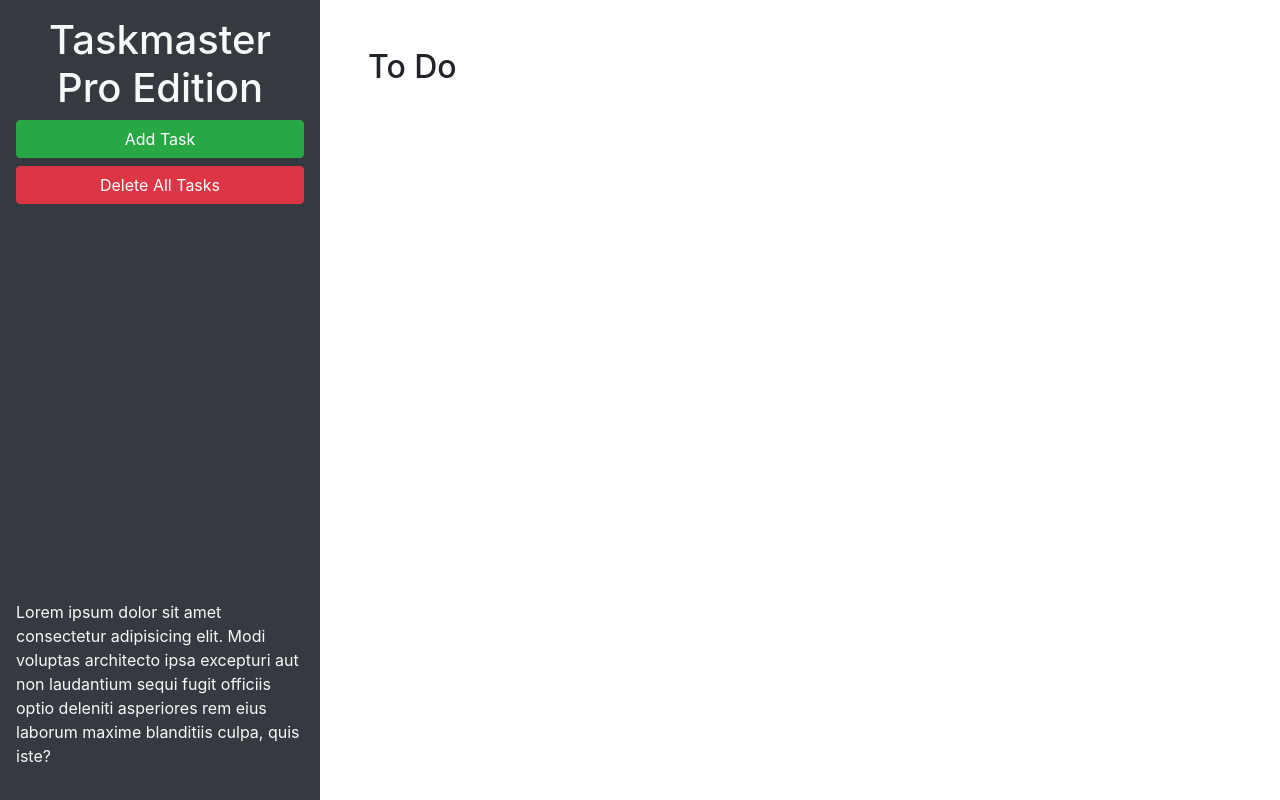
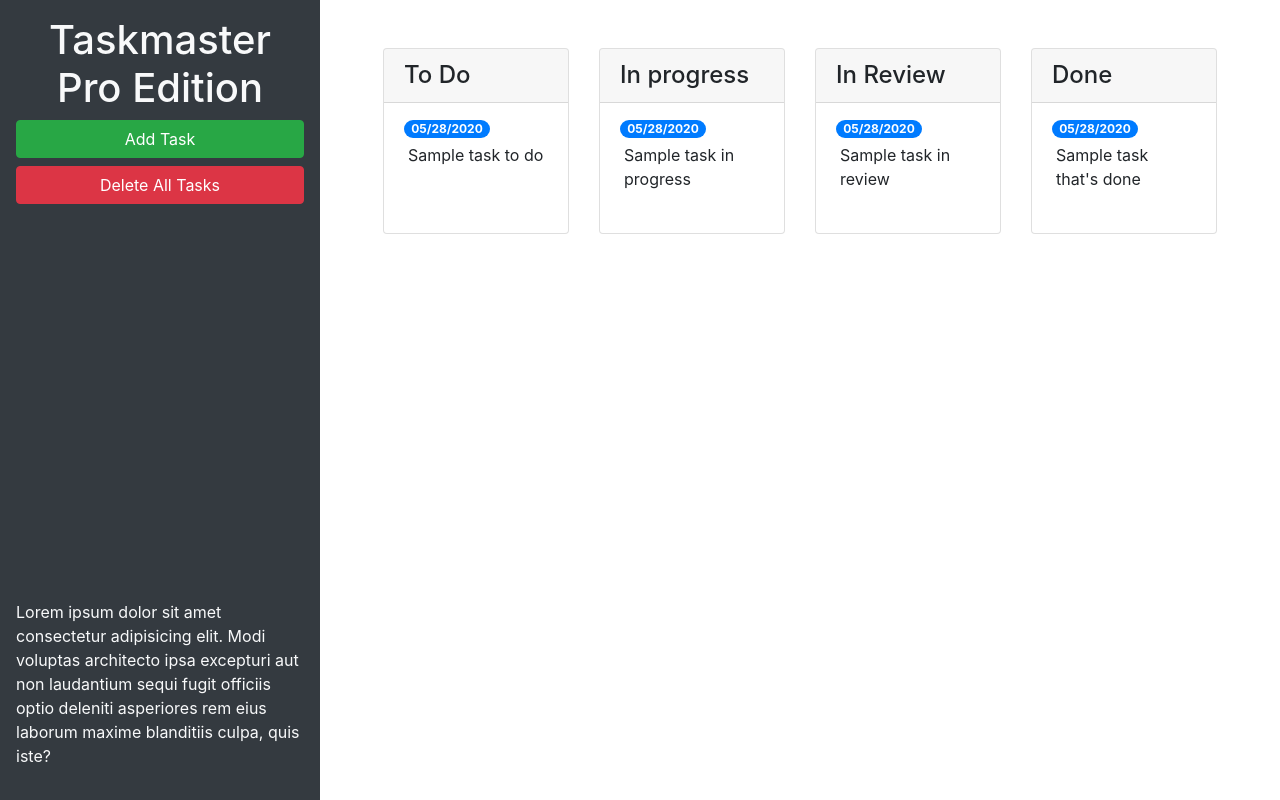
Before and after one commit to e-leal/taskmaster-pro, a plain HTML site: page index.html in a window 1280 px wide. Drawn offline with nearby package versions, Linux system fonts and the light colour scheme.

Commit message:
Bootstrap grid and components

```diff
--- a/index.html
+++ b/index.html
@@ -24,9 +24,67 @@
       </p>
     </header>
     <main class="col-12 col-lg-9">
-      <div class="m-5">
-        <h2>To Do</h2>
-        <ul id="list-toDo" class="list-group"> </ul>
+      <div class="m-5 row justify-content-around">
+        <!-- todo start -->
+        <div class="col-12 col-md-6 col-xl-3 mb-3">
+          <div class="card">
+            <h4 class="card-header">
+              To Do
+            </h4>
+            <ul id="list-toDo" class="list-group list-group-flush">
+              <li class="list-group-item">
+                <span class="badge badge-primary badge-pill">05/28/2020</span>
+                <p class="m-1">Sample task to do</p>
+              </li>
+            </ul>
+          </div>
+        </div>
+        <!-- todo end -->
+        <!-- in progress start -->
+        <div class="col-12 col-md-6 col-xl-3 mb-3">
+          <div class="card">
+            <h4 class="card-header">
+              In progress
+            </h4>
+            <ul id="list-inProgress" class="list-group list-group-flush">
+              <li class="list-group-item">
+                <span class="badge badge-primary badge-pill">05/28/2020</span>
+                <p class="m-1">Sample task in progress</p>
+              </li>
+            </ul>
+          </div>
+        </div>
+        <!-- in progress end -->
+        <!-- in review start -->
+        <div class="col-12 col-md-6 col-xl-3 mb-3">
+          <div class="card">
+            <h4 class="card-header">
+              In Review
+            </h4>
+            <ul id="list-inReview" class="list-group list-group-flush">
+              <li class="list-group-item">
+                <span class="badge badge-primary badge-pill">05/28/2020</span>
+                <p class="m-1">Sample task in review</p>
+              </li>
+            </ul>
+          </div>
+        </div>
+        <!-- in review end -->
+        <!-- done start -->
+        <div class="col-12 col-md-6 col-xl-3 mb-3">
+          <div class="card">
+            <h4 class="card-header">
+              Done
+            </h4>
+            <ul id="list-done" class="list-group list-group-flush">
+              <li class="list-group-item">
+                <span class="badge badge-primary badge-pill">05/28/2020</span>
+                <p class="m-1">Sample task that's done</p>
+              </li>
+            </ul>
+          </div>
+        </div>
+        <!-- done end -->
       </div>
     </main>
   </div>
@@ -46,11 +104,11 @@
           <form>
             <div class="form-group">
               <label for="modalTaskDescription">Task description</label>
-              <textarea id="modalTaskDescription" rows="3"></textarea>
+              <textarea id="modalTaskDescription" rows="3" class="form-control"></textarea>
             </div>
             <div class="form-group">
               <label for="modalDueDate">Due date</label>
-              <input type="text" id="modalDueDate" placeholder="mm/dd/yyyy" autocomplete="off" />
+              <input type="text" class="form-control" id="modalDueDate" placeholder="mm/dd/yyyy" autocomplete="off" />
             </div>
           </form>
         </div>
```
